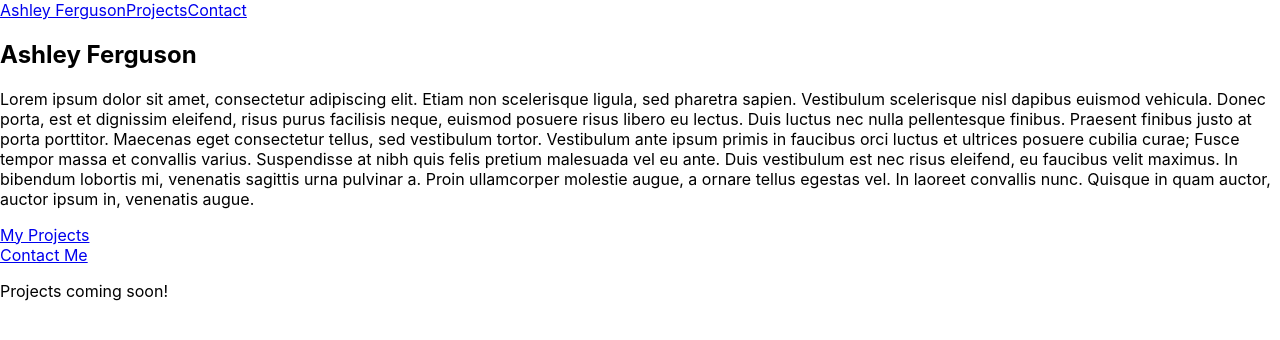
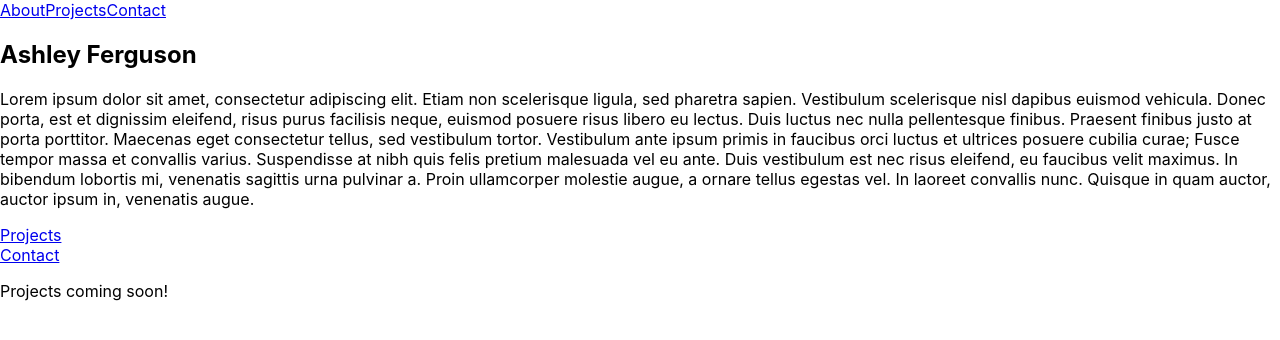
Before and after one commit to Aferguson17/react-portfolio, a React (Create React App) app: page / in a window 1280 px wide. Shown: the top 340 px of the page. Built offline with nearby package versions, Linux system fonts and the light colour scheme.

Commit message:
Changed nav links to horizontal view

```diff
--- a/package.json
+++ b/package.json
@@ -19,6 +19,8 @@
     "react-loaders": "^3.0.1",
     "react-router-dom": "^6.3.0",
     "react-scripts": "5.0.1",
+    "bootstrap": "^5.2.0",
+    "react-bootstrap": "^2.2.2",
     "sass": "^1.54.4",
     "web-vitals": "^2.1.4"
   },
--- a/src/App.js
+++ b/src/App.js
@@ -1,7 +1,6 @@
-import logo from './logo.svg';
 import './App.scss';
 import React from 'react';
-import Navbar from "./components/Navbar";
+import Navigation from "./components/Navigation";
 import About from "./components/About";
 import Projects from "./components/Projects";
 import Contact from "./components/Contact";
@@ -9,7 +8,7 @@ import Contact from "./components/Contact";
 function App() {
   return (
     <main>
-      <Navbar />
+      <Navigation />
       <About />
       <Projects />
       <Contact />
--- a/src/components/About.js
+++ b/src/components/About.js
@@ -12,12 +12,12 @@ export default function About() {
                     </p>
                     <div>
                     <a href="#projects">
-                    My Projects
+                    Projects
                     </a>
                     </div>
                     <div>
                     <a href="#contact">
-                    Contact Me
+                    Contact
                     </a>
                     </div>
                 </div>
--- a/src/components/Navbar.js
+++ /dev/null
@@ -1,16 +0,0 @@
-import React from "react";
-
-export default function Navbar() {
-    return (
-
-        <header>
-            <div>
-                <a>
-                    <a href="#about">Ashley Ferguson</a>
-                    <a href="#projects">Projects</a>
-                    <a href="#contact">Contact</a>
-                </a>
-            </div>
-        </header>
-    );
-}
--- /dev/null
+++ b/src/components/Navigation.js
@@ -0,0 +1,22 @@
+import React from "react";
+import Navbar from "react-bootstrap/Navbar";
+import Container from "react-bootstrap/Container";
+import { Nav } from "react-bootstrap";
+
+function Navigation() {
+    return (
+        <Container>
+            <Navbar variant="dark" bg="dark">
+                <Container>
+                    <Nav>
+                        <Nav.Link href="#about">About</Nav.Link>
+                        <Nav.Link href="#projects">Projects</Nav.Link>
+                        <Nav.Link href="#contact">Contact</Nav.Link>
+                    </Nav>
+                </Container>
+            </Navbar>
+        </Container>
+    );
+}
+
+export default Navigation;
```
Also changed, not shown: 1 other file (tests, documents, lock files or other folders).
